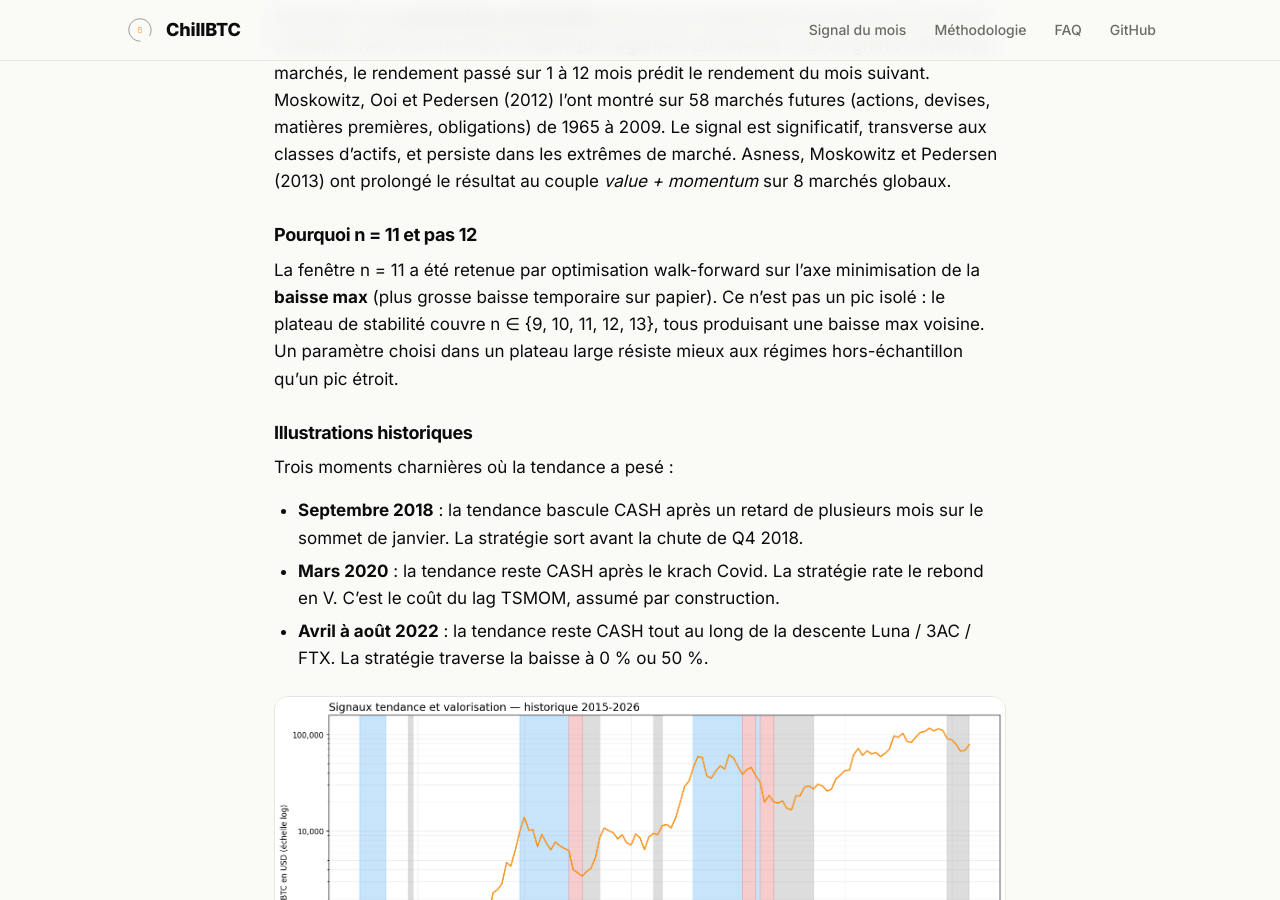
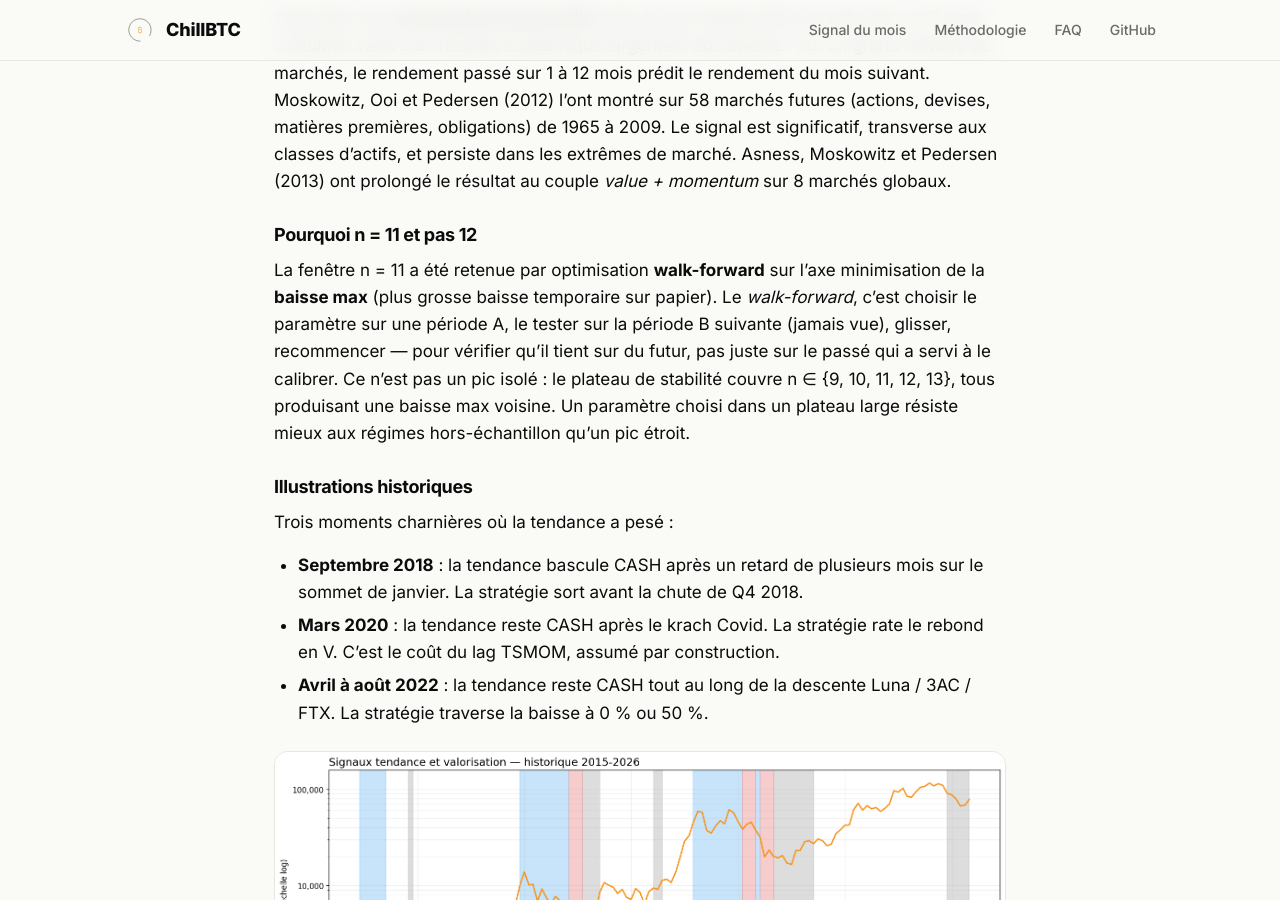
Before and after one commit to investchill/chillbtc, a Jekyll site: the page built from docs/methodologie.md, in a window 1280 px wide and 900 px high, scrolled down 1182 px. Built offline with Jekyll 4.4.1, drawn with Linux system fonts in a browser that asks for light colours.

Commit message:
docs(methodologie): define walk-forward inline at first use
Pattern parallèle à l'edit overfit du commit dc69ba0 : on garde le terme
technique (standard du métier que le lecteur curieux croisera ailleurs)
mais on le définit en une phrase concrète à son premier usage.

L190 (deuxième occurrence "scope verrouillé anti-overfit") reste
inchangée — déjà défini au-dessus.

Co-Authored-By: Claude Opus 4.7 (1M context) <noreply@anthropic.com>

```diff
--- a/docs/methodologie.md
+++ b/docs/methodologie.md
@@ -57,9 +57,12 @@ résultat au couple *value + momentum* sur 8 marchés globaux.
 
 ### Pourquoi n = 11 et pas 12
 
-La fenêtre n = 11 a été retenue par optimisation walk-forward sur l'axe
+La fenêtre n = 11 a été retenue par optimisation **walk-forward** sur l'axe
 minimisation de la **baisse max** (plus grosse baisse temporaire sur
-papier). Ce n'est pas un pic isolé : le plateau de stabilité couvre
+papier). Le *walk-forward*, c'est choisir le paramètre sur une période A,
+le tester sur la période B suivante (jamais vue), glisser, recommencer —
+pour vérifier qu'il tient sur du futur, pas juste sur le passé qui a
+servi à le calibrer. Ce n'est pas un pic isolé : le plateau de stabilité couvre
 n ∈ {9, 10, 11, 12, 13}, tous produisant une baisse max voisine. Un
 paramètre choisi dans un plateau large résiste mieux aux régimes
 hors-échantillon qu'un pic étroit.
```
